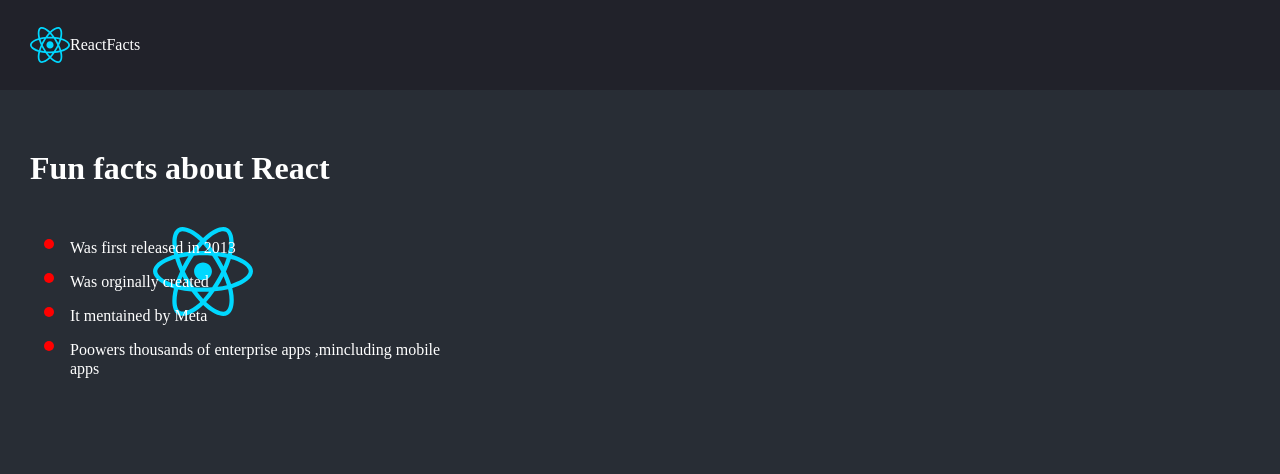
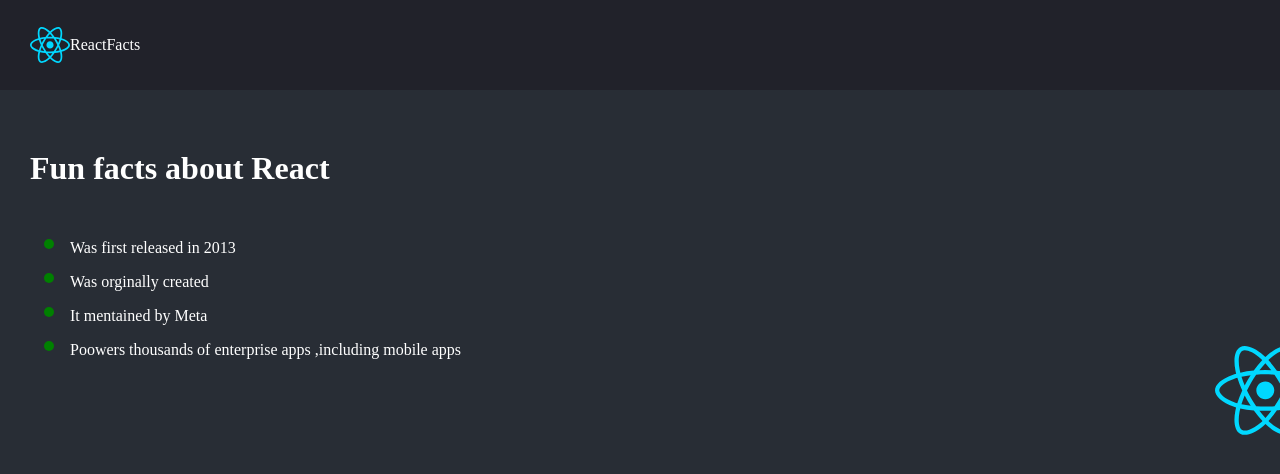
Before and after one commit to didier-bazayesu/react-phase2-understanding-, a React (Vite) app in the folder Scrimba-project-part1/: page / in a window 1280 px wide. Shown: the top 474 px of the page. Built offline with nearby package versions, Linux system fonts and the light colour scheme.

Commit message:
fix:change list in an array

```diff
--- a/Scrimba-project-part1/src/App.jsx
+++ b/Scrimba-project-part1/src/App.jsx
@@ -1,12 +1,12 @@
 import React from 'react'
 import Navbar from './components/Navbar'
-import Main from './components/Main'
+import MainContent from './components/Main'
 
 function App() {
   return (
-    <div className='background-App'>
-    <Navbar/>
-    <Main/>
+    <div >
+      <Navbar/>
+      <MainContent/>
     </div>
   )
 }
--- a/Scrimba-project-part1/src/components/Main.jsx
+++ b/Scrimba-project-part1/src/components/Main.jsx
@@ -1,17 +1,21 @@
 import React from 'react'
 
-function Main() {
+function MainContent() {
+    let array = [
+      "Was first released in 2013",
+        'Was orginally created',
+        'It mentained by Meta',
+        "Poowers thousands of enterprise apps ,including mobile apps"
+    ]
+
   return (
     <main className='backgroun-image' >
         <h1>Fun facts about React</h1>
           <ul className='fan-facts'>
-            <li>Was first released in 2013</li>
-            <li>Was orginally created  </li>
-            <li>It mentained by Meta</li>
-            <li>Poowers thousands of enterprise apps ,mincluding mobile apps</li>
+            {array.map((elem,index)=> <li key={index}>{elem}</li>)}
         </ul>
     </main>
   )
 }
 
-export default Main
+export default MainContent
--- a/Scrimba-project-part1/src/index.css
+++ b/Scrimba-project-part1/src/index.css
@@ -4,6 +4,7 @@
     margin: 0px;
     background-color: #282d35;
     color: white;
+
 }
 nav {
     display: flex;
@@ -27,10 +28,10 @@
     padding: 60px 30px;
     background-image: url(./image/react.svg);
     background-repeat: no-repeat;
-    background-position-x:13%;
-       background-position-y:center;
+    background-position-x:103%;
+       background-position-y:bottom;
     background-size: 100px;
-    background-origin: border-box;
+
 
 }
 main > h1 {
@@ -46,7 +47,7 @@
 
 }
 .fan-facts>li::marker{
-    color: red;
+    color: green;
     font-size: 2rem;
 
 }
```
